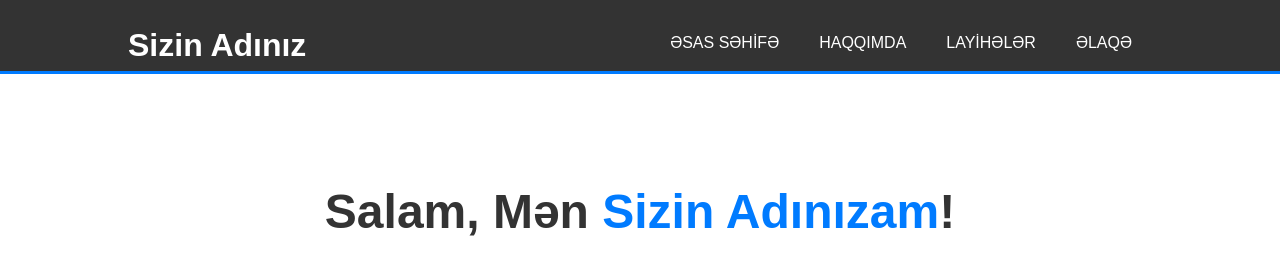
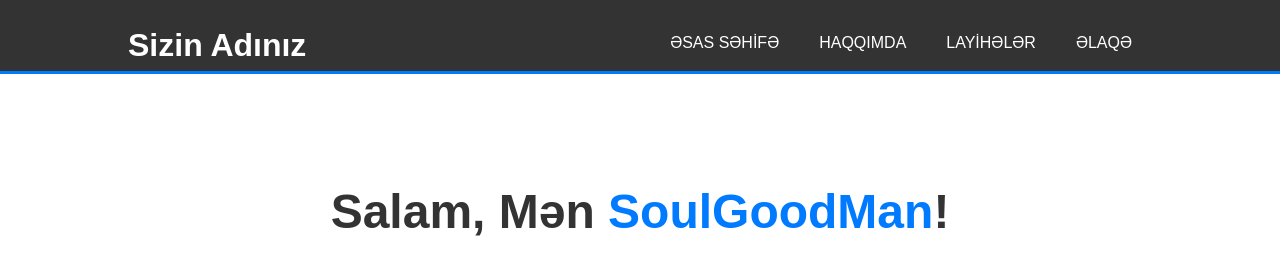
Before and after one commit to ulvih7005-coder/salam, a plain HTML site: page index.html in a window 1280 px wide. Shown: the top 258 px of the page. Drawn offline with Linux system fonts and the light colour scheme; a script that the page names is missing.

Commit message:
Update index.html

```diff
--- a/index.html
+++ b/index.html
@@ -3,7 +3,7 @@
 <head>
     <meta charset="UTF-8">
     <meta name="viewport" content="width=device-width, initial-scale=1.0">
-    <title>Sizin Adınız - Professional Portfolio</title>
+    <title>SoulGoodMan - Professional Portfolio</title>
     <link rel="stylesheet" href="style.css">
 </head>
 <body>
@@ -25,7 +25,7 @@
     <main>
         <section id="home" class="hero">
             <div class="container">
-                <h2>Salam, Mən <span class="highlight">Sizin Adınızam</span>!</h2>
+                <h2>Salam, Mən <span class="highlight">SoulGoodMan</span>!</h2>
                 <p>Mən Veb Developer (və ya ixtisasınızı yazın) olaraq, effektiv və istifadəçi dostu həllər yaratmaqda ixtisaslaşıram.</p>
                 <a href="#projects" class="btn">Layihələrimə Bax</a>
             </div>
```
